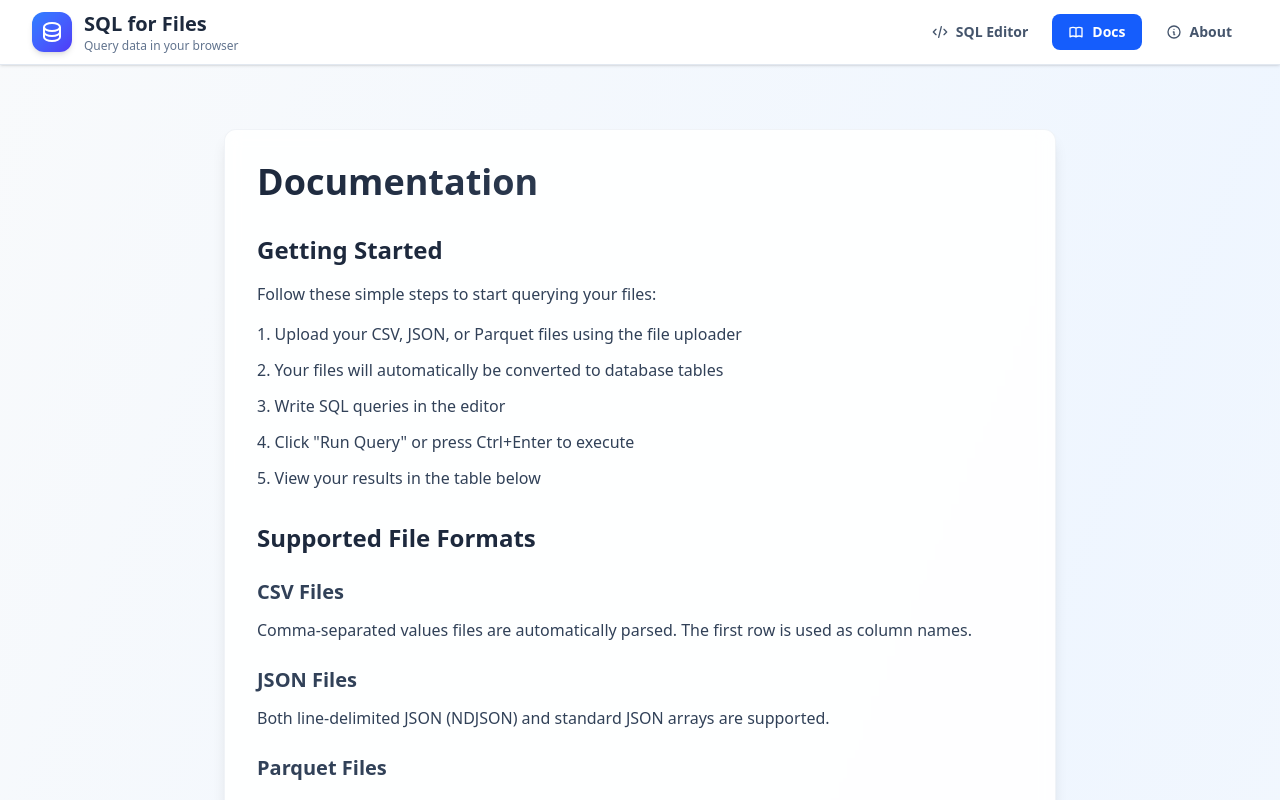
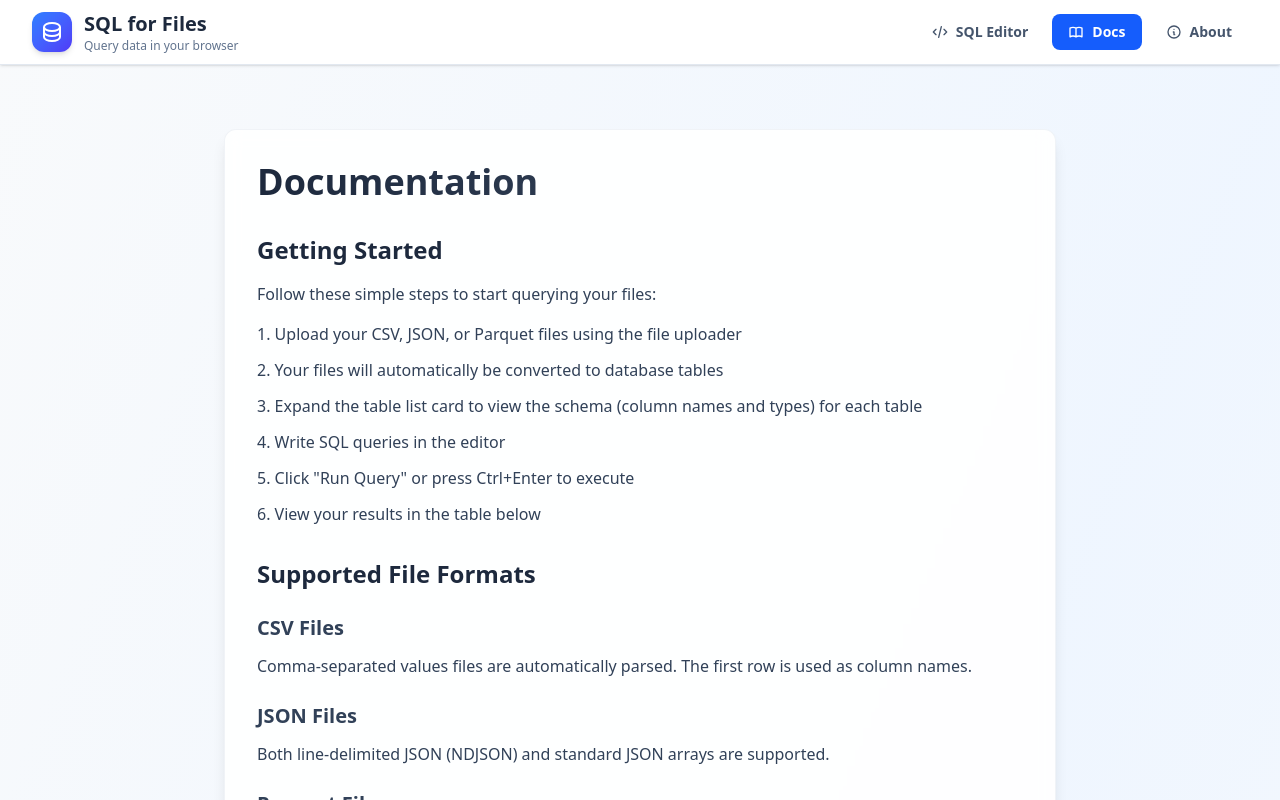
Before and after one commit to Graflinger/sql-for-files, a React (Vite) app: page /docs in a window 1280 px wide. Shown: the top 800 px of the page. Built offline with nearby package versions, Linux system fonts and the light colour scheme.

Commit message:
updated docs

```diff
--- a/src/pages/Docs.tsx
+++ b/src/pages/Docs.tsx
@@ -25,6 +25,10 @@ export default function Docs() {
               </li>
               <li>
                 Your files will automatically be converted to database tables
+              </li>
+              <li>
+                Expand the table list card to view the schema (column names and
+                types) for each table
               </li>
               <li>Write SQL queries in the editor</li>
               <li>Click "Run Query" or press Ctrl+Enter to execute</li>
```
